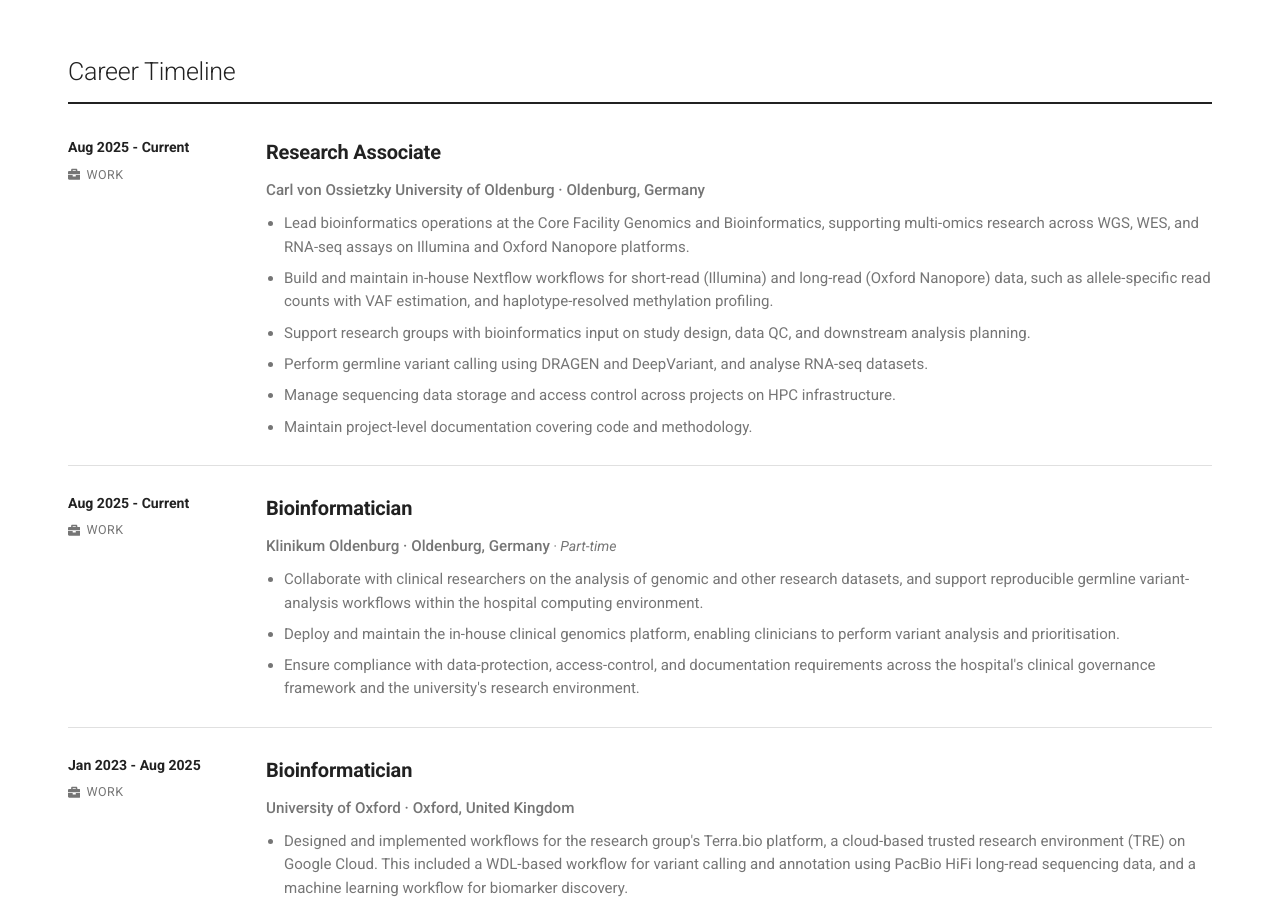
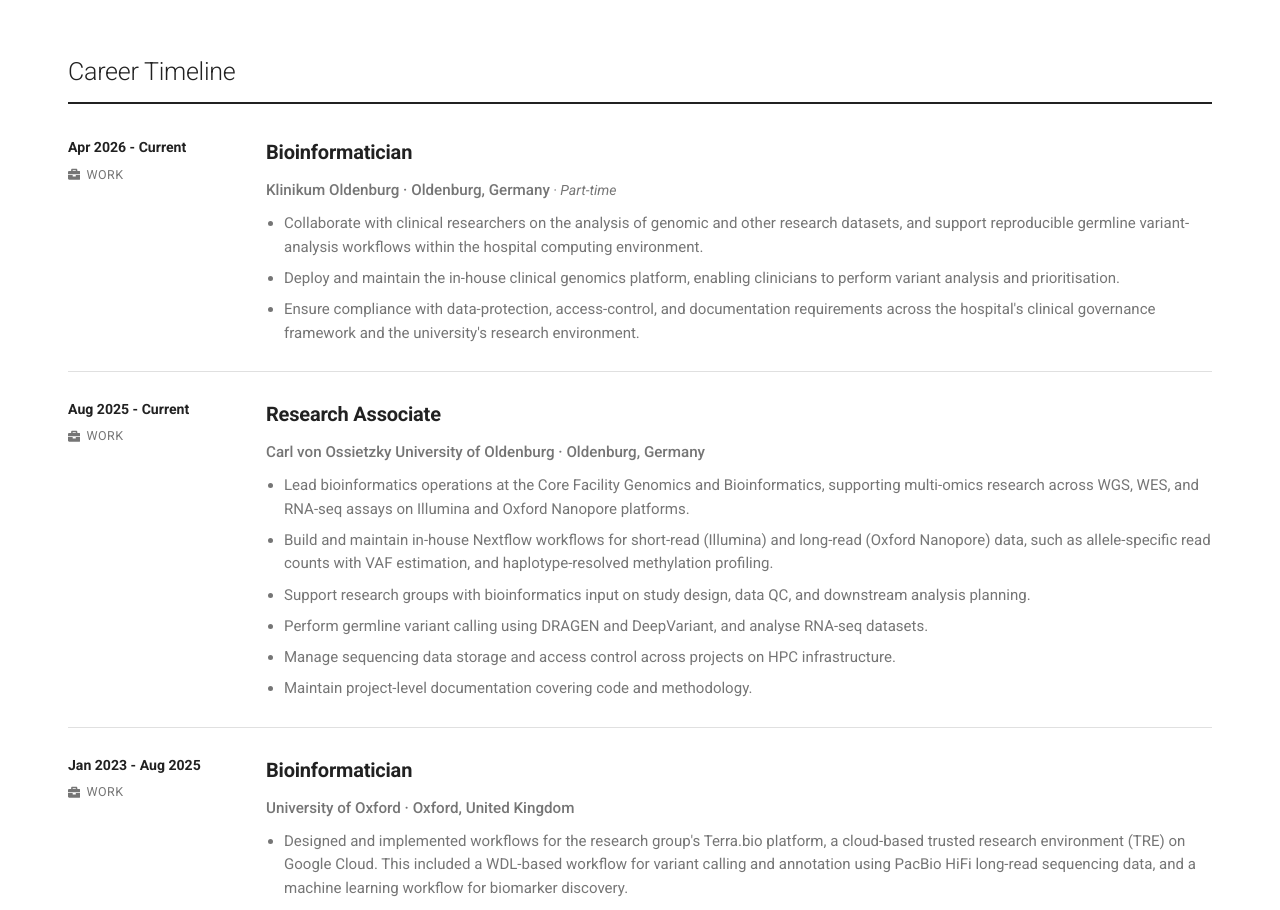
Before and after one commit to maurya-anand/maurya-anand.github.io, a React (Vite) app: page / in a window 1280 px wide. Shown: the part 620-1530 px from the top of the page. Built offline with nearby package versions, Linux system fonts and the light colour scheme.

Commit message:
Updated the Klinikum Oldenburg start date to Apr 2026

```diff
--- a/src/components/Timeline.jsx
+++ b/src/components/Timeline.jsx
@@ -23,7 +23,7 @@
     location: "Oldenburg, Germany",
     title: "Bioinformatician",
     partTime: true,
-    period: "Aug 2025 - Current",
+    period: "Apr 2026 - Current",
     duties: [
       "Collaborate with clinical researchers on the analysis of genomic and other research datasets, and support reproducible germline variant-analysis workflows within the hospital computing environment.",
       "Deploy and maintain the in-house clinical genomics platform, enabling clinicians to perform variant analysis and prioritisation.",
```
